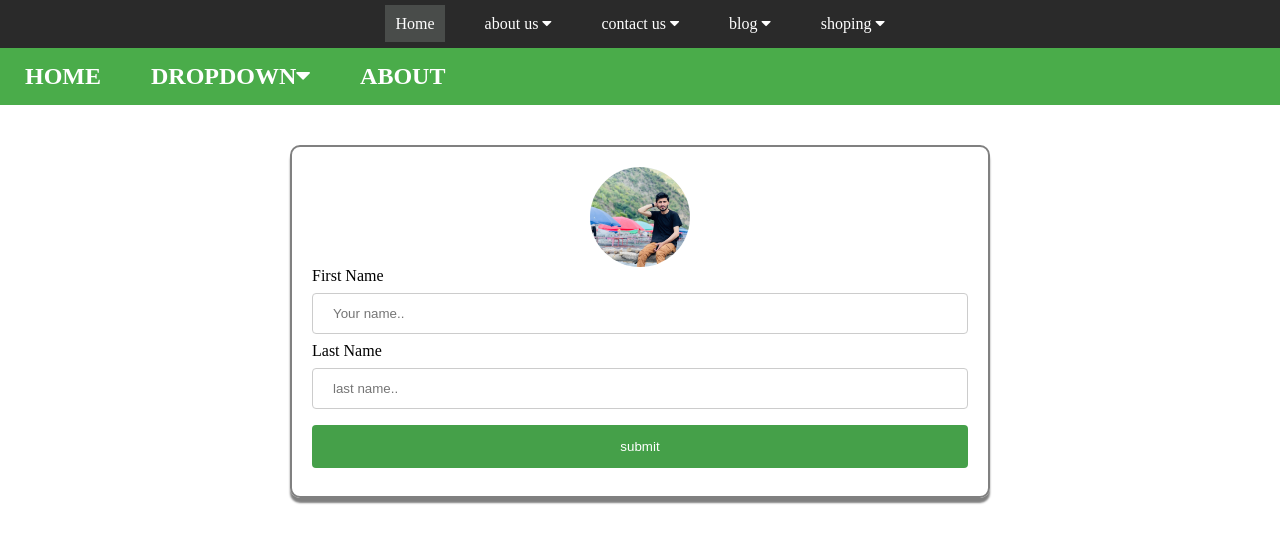
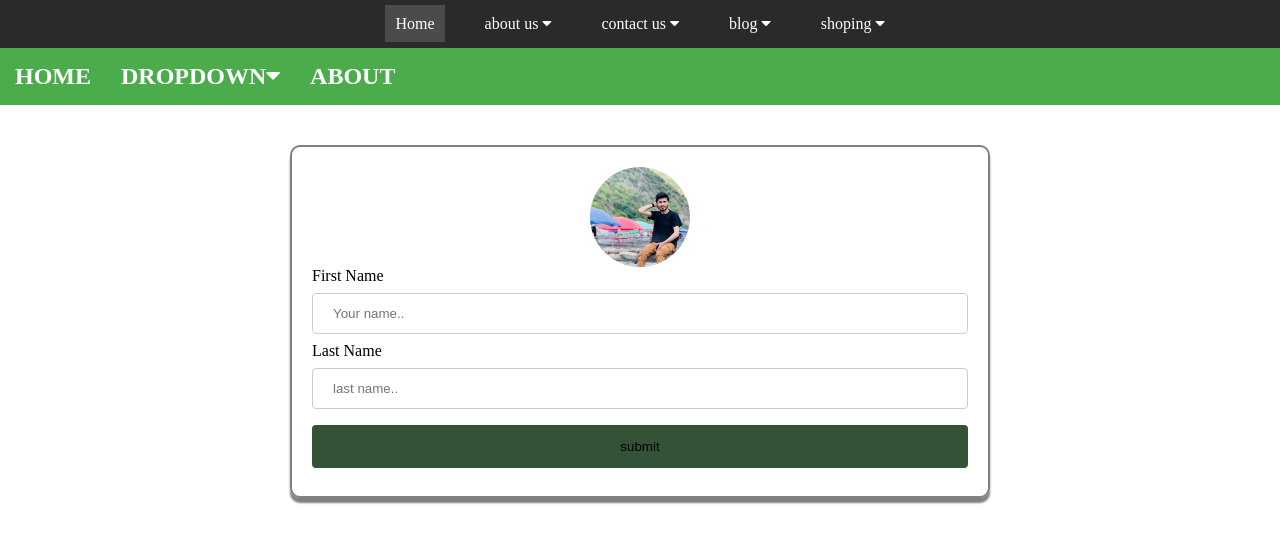
Before and after one commit to abdullahProfile/dropDown, a plain HTML site: page index.html in a window 1280 px wide. In both pictures the pointer is over the input "submit". Drawn offline with Linux system fonts and the light colour scheme.

Commit message:
update code

```diff
--- a/style.css
+++ b/style.css
@@ -74,13 +74,8 @@ body{
   font-size: 24px;
   font-weight: bold;
   text-transform: uppercase;
-  padding: 10px;
+}
 
-  &:hover {
-    background-color: rgb(93, 128, 93);
-    padding: 10px;
-  }
-}
 
 .fa {
   color: #fff;
@@ -122,6 +117,7 @@ form {
   box-shadow: 0 5px 2px gray;
 }
 
+
 .profile {
   width: 100px;
   height: 100px;
@@ -148,8 +144,7 @@ input[type=text] {
 
 input[type=submit] {
   width: 100%;
-  background-color: #4CAF50;
-  color: white;
+  background-color: #b5b5b5;
   padding: 14px 20px;
   margin: 8px 0;
   border: none;
@@ -158,5 +153,5 @@ input[type=submit] {
 }
 
 input[type=submit]:hover {
-  background-color: #45a049;
+  background-color: #345236;
 }
```
